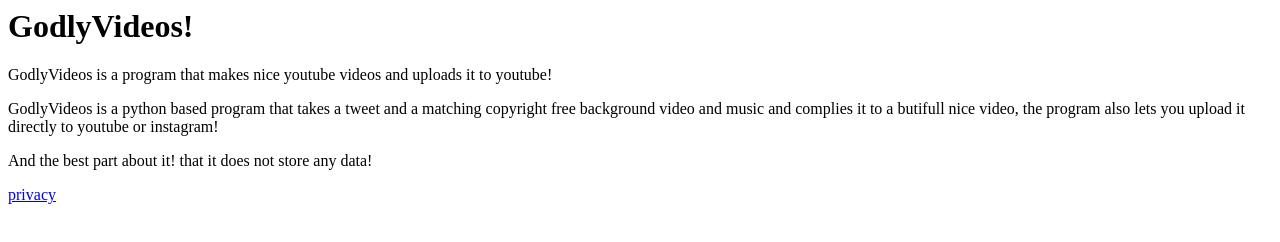
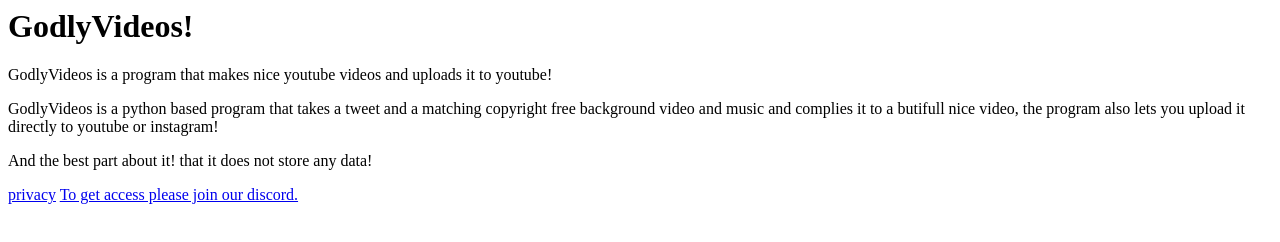
Before and after one commit to Godwhitelight/policy, a plain HTML site: page index.html in a window 1280 px wide. Drawn offline with Linux system fonts and the light colour scheme.

Commit message:
Update index.html

```diff
--- a/index.html
+++ b/index.html
@@ -4,3 +4,4 @@
 <p>And the best part about it! that it does not store any data!</p>
 
 <a href="privacy.html">privacy</a>
+<a href="https://discord.gg/5tGRgBq9">To get access please join our discord.</a>
```
